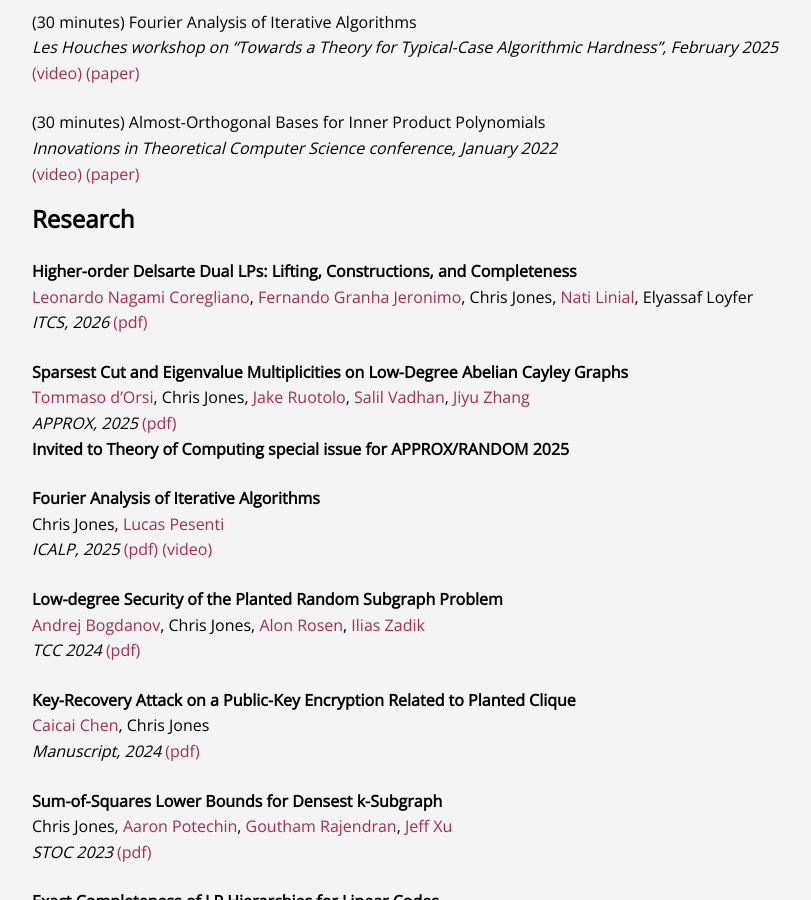
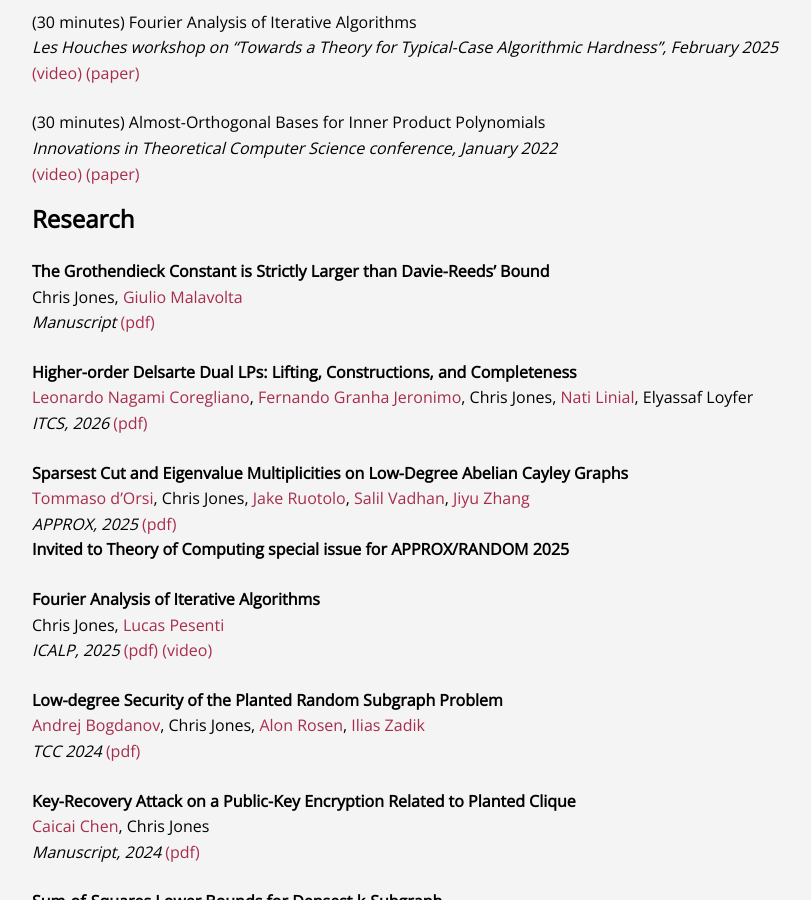
Before and after one commit to christophsjones/personal-website, a Jekyll site: the page built from index.md, in a window 1280 px wide and 900 px high, scrolled down 655 px. Shown: the whole window, without its empty margins (208-1019 px from the left). Built offline with Jekyll 4.4.1, drawn with Linux system fonts in a browser that asks for light colours.

Commit message:
Grothendieck LB

```diff
--- a/index.md
+++ b/index.md
@@ -43,6 +43,10 @@ In fall 2025, I am teaching MAT 19C "Calculus for Data-Driven Applications". If
 [(video)](https://www.youtube.com/watch?v=RNQIBwNxrv8) [(paper)](/assets/papers/inner-product-polynomials.pdf)
 
 ## Research
+
+**The Grothendieck Constant is Strictly Larger than Davie-Reeds' Bound**
+Chris Jones, [Giulio Malavolta]
+*Manuscript* [(pdf)](/assets/papers/grothendieck-strictly-larger.pdf)
 
 **Higher-order Delsarte Dual LPs: Lifting, Constructions, and Completeness**
 [Leonardo Nagami Coregliano], [Fernando Granha Jeronimo], Chris Jones, [Nati Linial], Elyassaf Loyfer
@@ -141,3 +145,4 @@ Undergraduate senior thesis, advised by [Ryan O'Donnell].
 [Salil Vadhan]: https://salil.seas.harvard.edu/
 [Jake Ruotolo]: https://www.jakeruotolo.com/
 [Alex Wein]: https://www.alex-wein.com/
+[Giulio Malavolta]: https://sites.google.com/view/giuliomalavolta/
```
Also changed, not shown: 1 other file.
